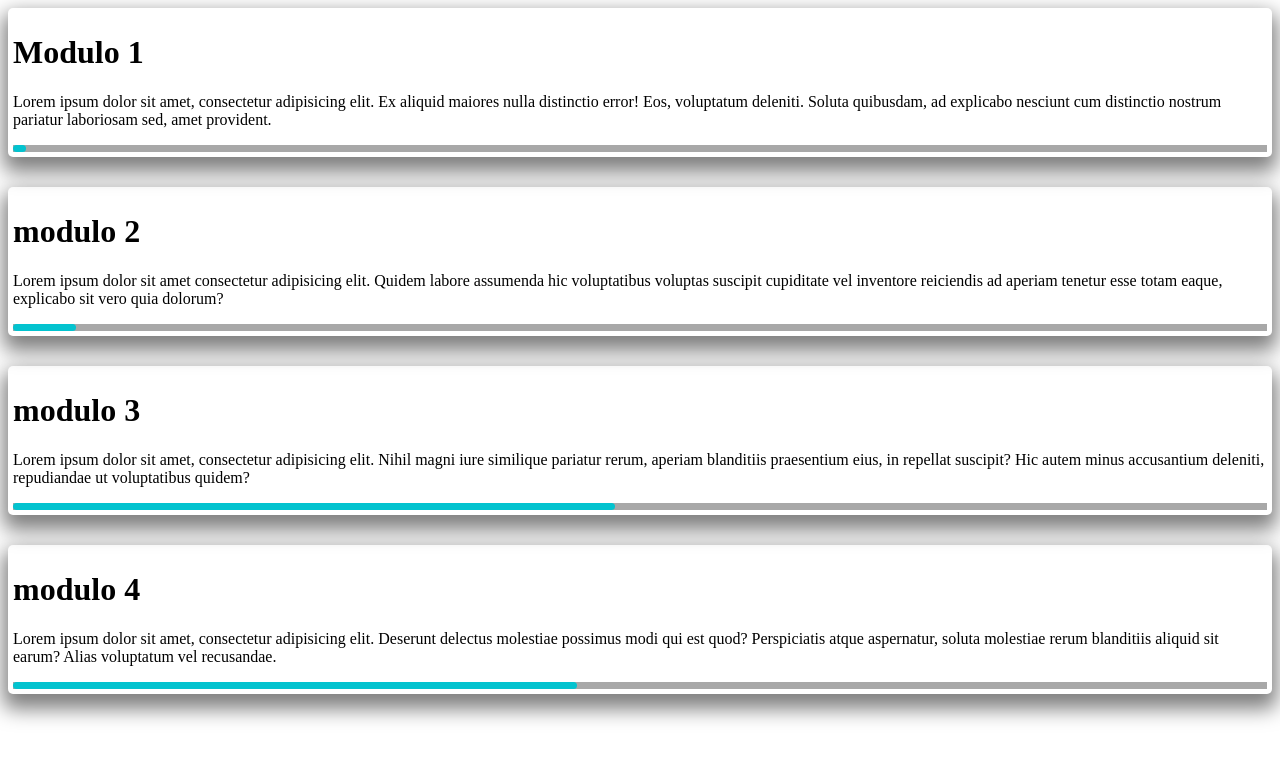
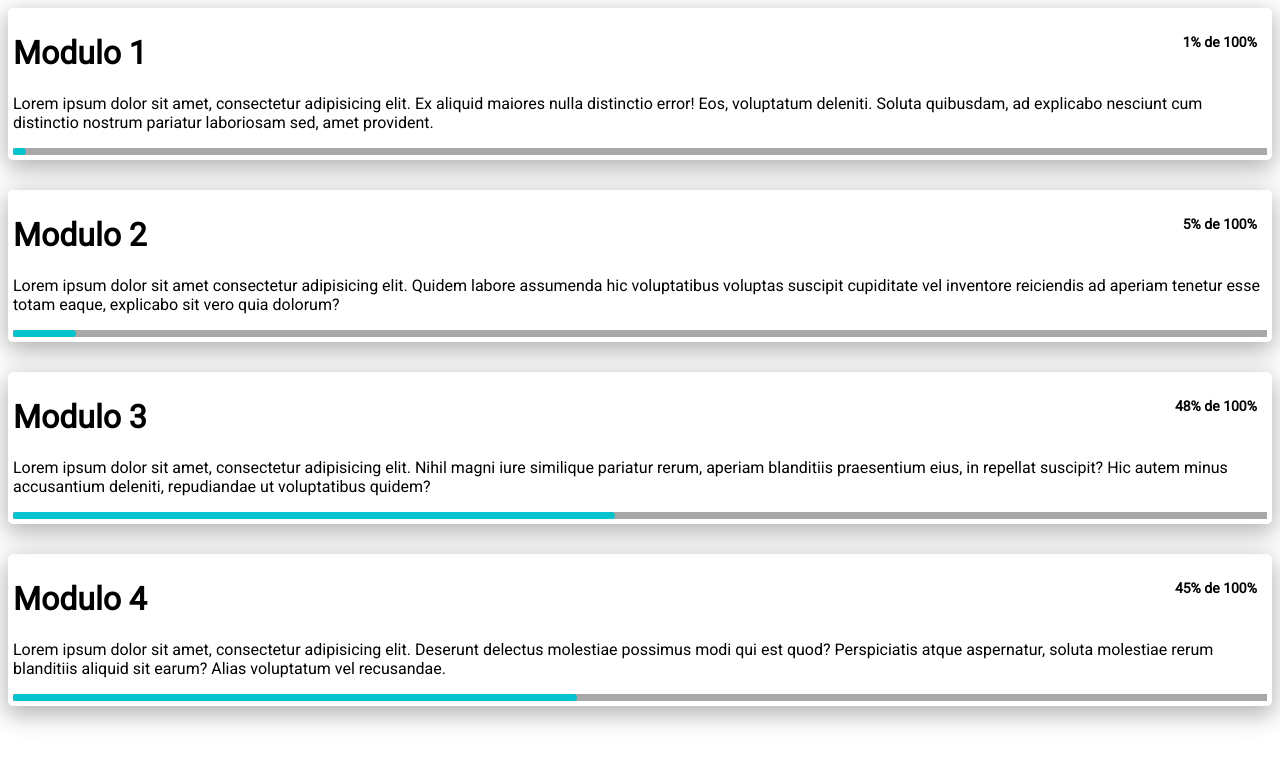
Before and after one commit to 18Roderick/game, a PHP site: page /semestral/html/modulos.html in a window 1280 px wide. Shown: the top 765 px of the page. Run offline with PHP 8.4, Linux system fonts and the light colour scheme.

Commit message:
'cambios'

```diff
--- a/header.php
+++ b/header.php
@@ -35,8 +35,10 @@ $_SESSION['usuario_validado'] = 'roderick';
  ?>
 	<div class="topnav back-skie" id="myTopnav">
 	  <a href="/game">Inicio</a>
-	  <a href="#">Documentacion</a>
-	  <a href="/game/jugar.php">Jugar</a>
+	  <a href="#">Temas</a>
+		<a href="/game/jugar.php">Ranking</a>
+		<a href="">Tutorial</a>
+		<a href="">Creditos</a>
 	  <a href="javascript:void(0);" class="icon" onclick="myFunction()">
 	    <i class="fa fa-bars"></i>
 	  </a>
--- a/html/css/modulos.css
+++ b/html/css/modulos.css
@@ -1,12 +1,25 @@
+@import url('https://fonts.googleapis.com/css?family=Abril+Fatface|Acme|Passion+One|Roboto|Russo+One');
+
+html{
+  font-family: 'Roboto';
+  margin: 0;
+  padding: 0;
+  box-sizing: border-box;
+}
 .modulos{
-  box-shadow: 0 10px 20px 5px rgba(0, 0, 0, 0.5);
+  box-shadow: 0 7px 25px 2px rgba(0, 0, 0, 0.3);
   border-radius: 5px;
   padding: 5px;
   margin-bottom: 30px;
 }
 
+.modulos h1 span{
+  float: right;
+  font-size: 14px;
+  margin-right: 10px;
+}
 .modulos:hover{
-  box-shadow: 0 10px 20px 5px rgba(0, 0, 0, 0.3);
+  box-shadow: 0 7px 25px 2px rgba(0, 0, 0, 0.4);
   cursor:pointer;
 }
 .bottom-bar{
--- a/html/js/modulos.js
+++ b/html/js/modulos.js
@@ -2,7 +2,10 @@ window.onload = () => {
   let modulos = document.querySelectorAll('.modulos');
   modulos.forEach( modulo => {
     let barra = modulo.lastElementChild.lastElementChild;
-    barra.style.width = (Math.floor(Math.random() * (100 - 0)) + 0) + '%' ;
+    let message = modulo.firstElementChild.lastElementChild;
+    let porcentaje = Math.floor(Math.random() * (100 - 0)) + 0;
+    message.innerHTML = porcentaje +'% de 100%'
+    barra.style.width = porcentaje + '%' ;
   });
   console.log('bitches');
 }
--- a/html/modulos.html
+++ b/html/modulos.html
@@ -11,28 +11,28 @@
 <body>
   <div class="container-modulos">
     <div class="modulos">
-      <h1>Modulo 1</h1>
+      <h1>Modulo 1 <span></span></h1>
       <p>Lorem ipsum dolor sit amet, consectetur adipisicing elit. Ex aliquid maiores nulla distinctio error! Eos, voluptatum deleniti. Soluta quibusdam, ad explicabo nesciunt cum distinctio nostrum pariatur laboriosam sed, amet provident.</p>
       <div class="bottom-bar">
         <div class="progress-bar"></div>
       </div>
     </div>
     <div class="modulos">
-      <h1>modulo 2</h1>
+      <h1>Modulo 2 <span></span></h1>
       <p>Lorem ipsum dolor sit amet consectetur adipisicing elit. Quidem labore assumenda hic voluptatibus voluptas suscipit cupiditate vel inventore reiciendis ad aperiam tenetur esse totam eaque, explicabo sit vero quia dolorum?</p>
       <div class="bottom-bar">
         <div class="progress-bar"></div>
       </div>
     </div>
     <div class="modulos">
-      <h1>modulo 3</h1>
+      <h1>Modulo 3 <span></span></h1>
       <p>Lorem ipsum dolor sit amet, consectetur adipisicing elit. Nihil magni iure similique pariatur rerum, aperiam blanditiis praesentium eius, in repellat suscipit? Hic autem minus accusantium deleniti, repudiandae ut voluptatibus quidem?</p>
       <div class="bottom-bar">
         <div class="progress-bar"></div>
       </div>
     </div>
     <div class="modulos">
-      <h1>modulo 4</h1>
+      <h1>Modulo 4 <span>1</span></h1>
       <p>Lorem ipsum dolor sit amet, consectetur adipisicing elit. Deserunt delectus molestiae possimus modi qui est quod? Perspiciatis atque aspernatur, soluta molestiae rerum blanditiis aliquid sit earum? Alias voluptatum vel recusandae.</p>
       <div class="bottom-bar">
         <div class="progress-bar"></div>
--- a/ranking.php
+++ b/ranking.php
@@ -7,7 +7,7 @@ if ($_SESSION['usuario_validado']) {
 
 
 	<div class="container-table">
-		<h1 class="header-title">Listado de los mejores 100 jugadores</h1>
+		<h1 class="header-title">Listado de los mejores 20 jugadores</h1>
 		<div class="control">
 			<input type="text" name="user" placeholder="nombre de usuario">
 			<button>Buscar</button>
```
Also changed, not shown: models/squema.sql (+2 -6 lines).
